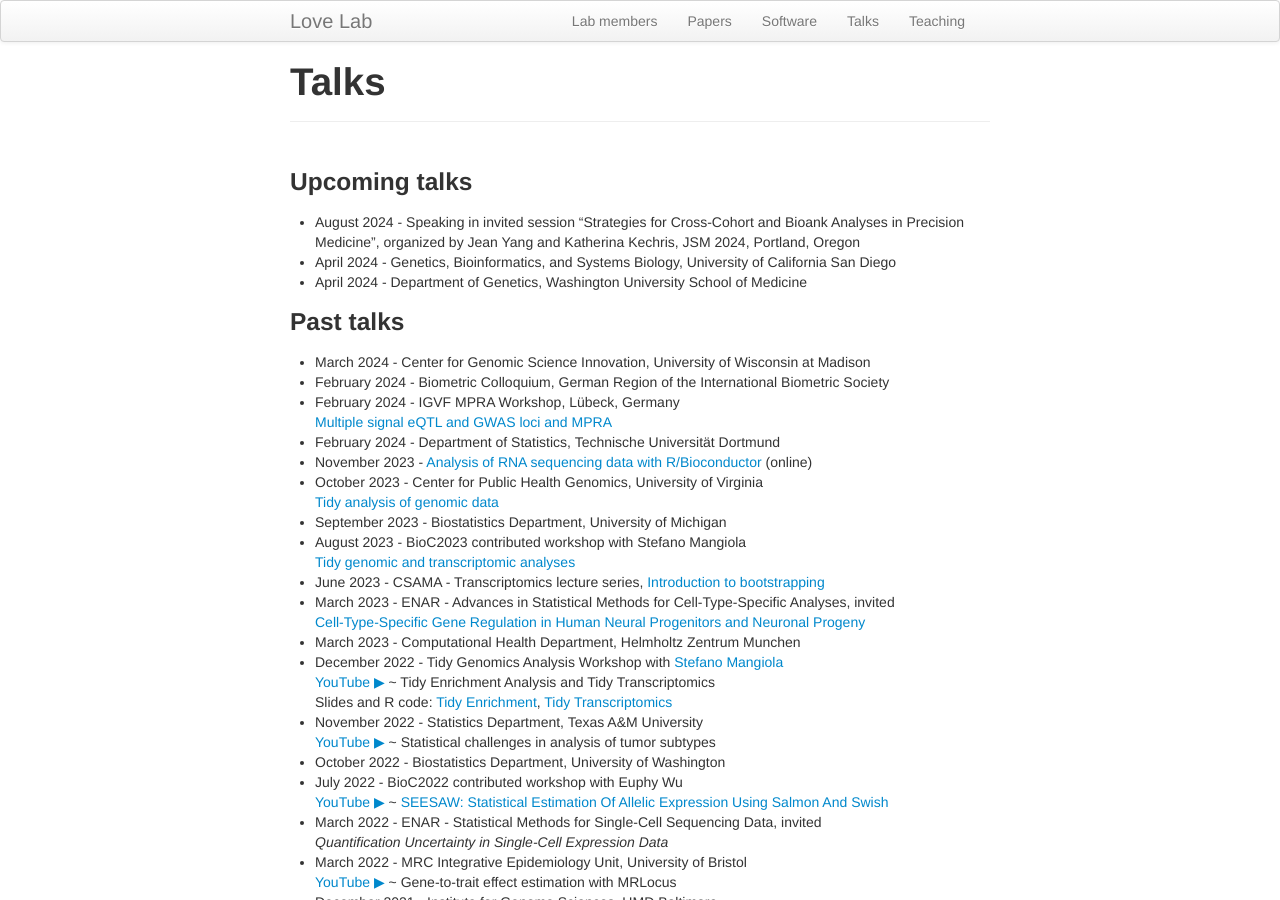
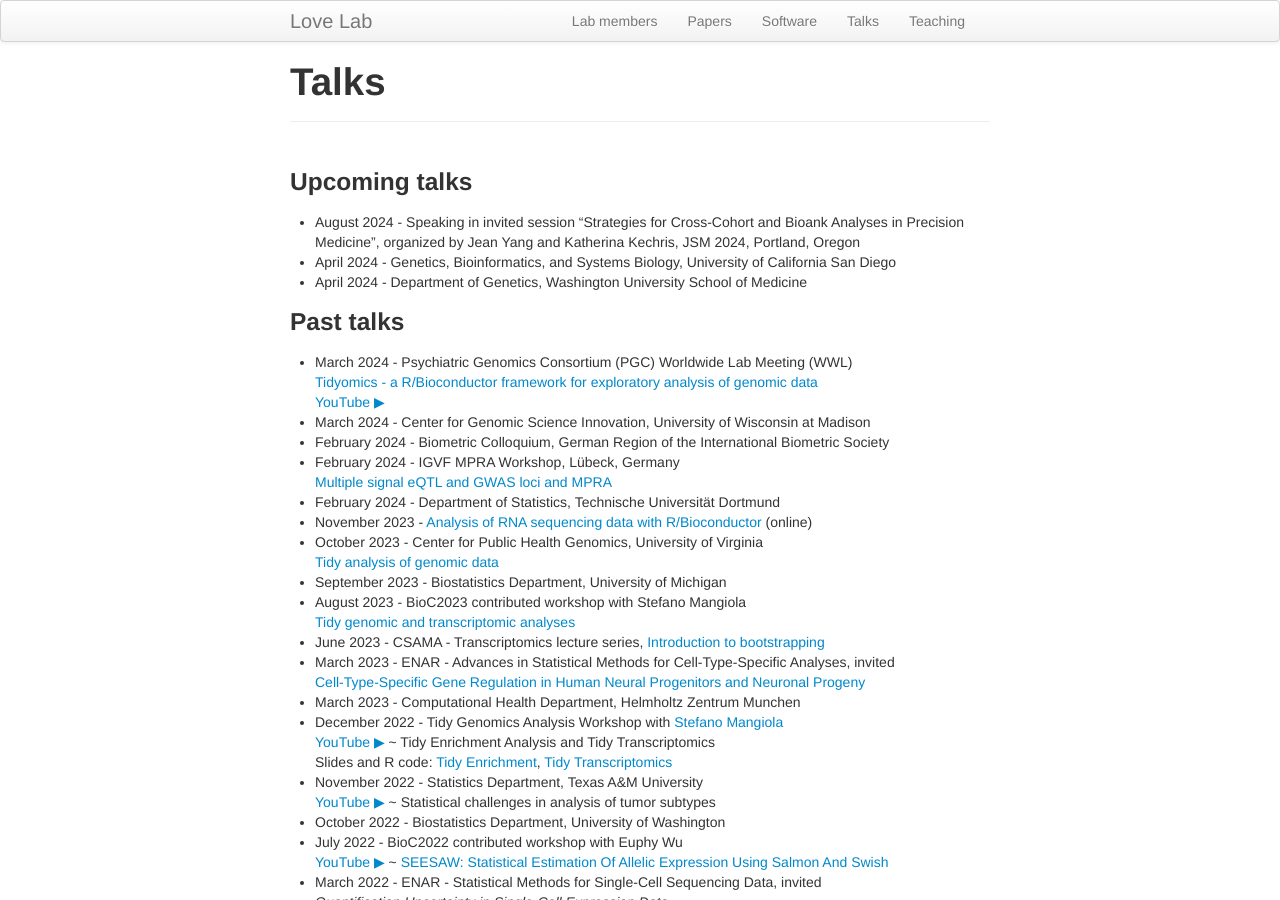
Before and after one commit to mikelove/mikelove.github.io, a Jekyll site: the page built from pages/talks.md, in a window 1280 px wide and 900 px high. Built offline with Jekyll 4.4.1, drawn with Linux system fonts in a browser that asks for light colours.

Commit message:
new talk

```diff
--- a/pages/talks.md
+++ b/pages/talks.md
@@ -11,6 +11,9 @@ title: "Talks"
 
 ### Past talks
 
+* March 2024 - Psychiatric Genomics Consortium (PGC) Worldwide Lab Meeting (WWL) <br/>
+  [Tidyomics - a R/Bioconductor framework for exploratory analysis of genomic data](https://htmlpreview.github.io/?https://github.com/mikelove/cd4-overlaps/blob/main/CATlas/analysis.html) <br/>
+  [YouTube ▶](https://youtu.be/bTnU5FQPIPc?feature=shared&t=1785)
 * March 2024 - Center for Genomic Science Innovation, University of Wisconsin at Madison
 * February 2024 - Biometric Colloquium, German Region of the International Biometric Society
 * February 2024 - IGVF MPRA Workshop, Lübeck, Germany <br/> [Multiple signal eQTL and GWAS loci and MPRA](https://bit.ly/mpra-gwas-lubeck-2024)
```
